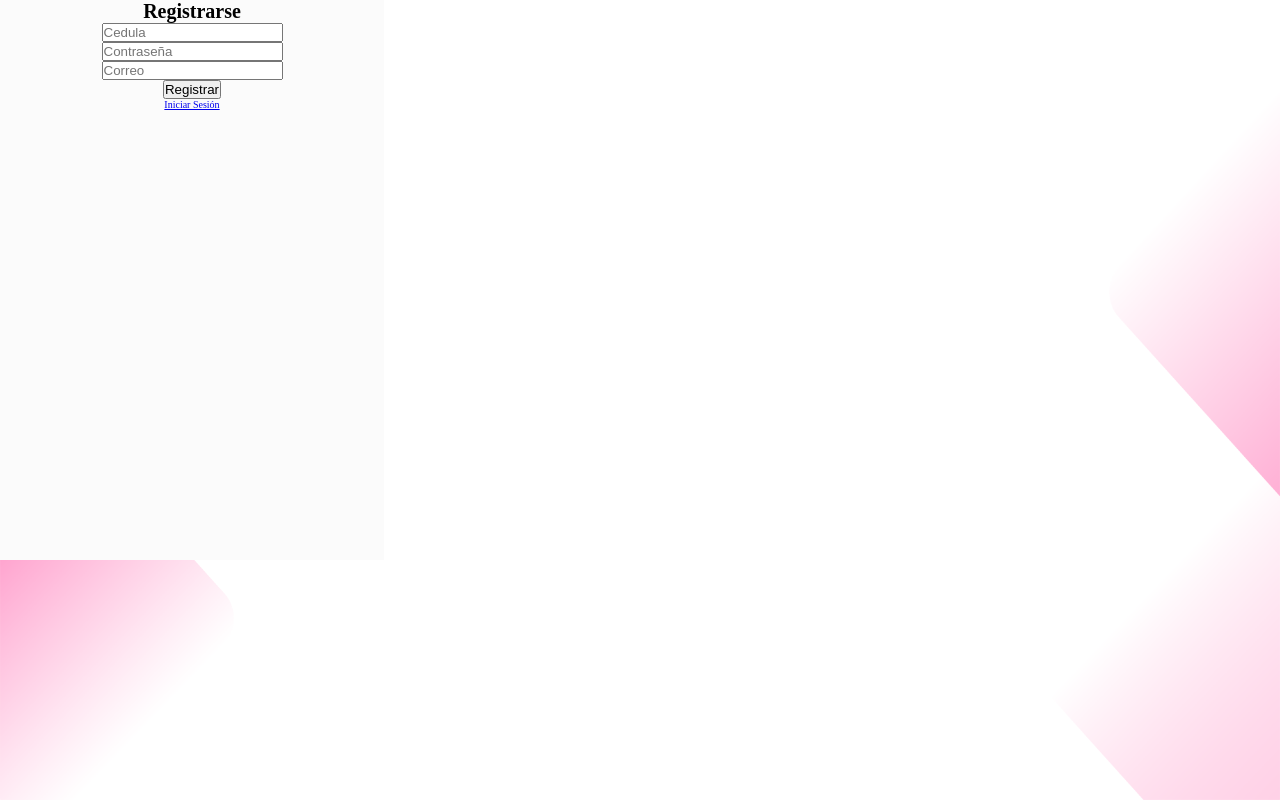
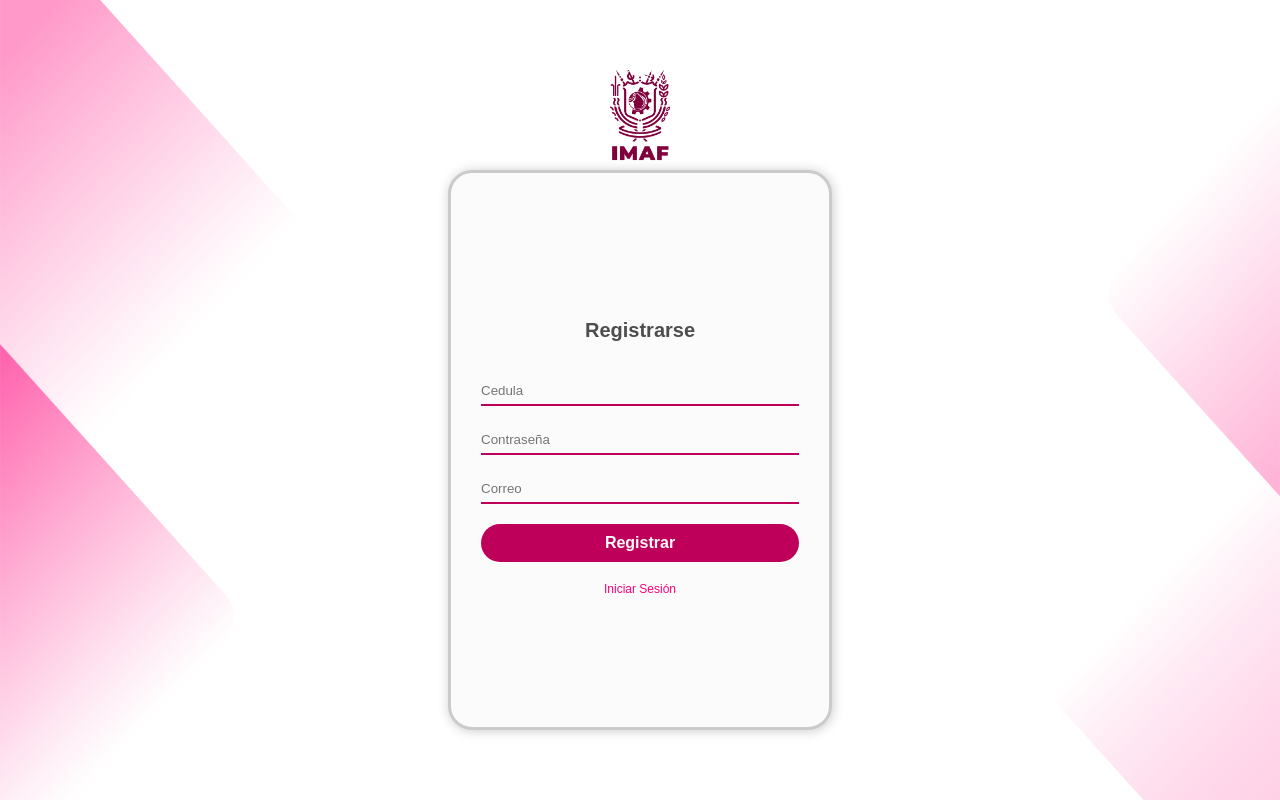
Before and after one commit to Emcahell/imaf-project, a PHP site: page /register.html in a window 1280 px wide. Run offline with PHP 8.4, Linux system fonts and the light colour scheme.

Commit message:
Pantalla de registro

```diff
--- a/register.html
+++ b/register.html
@@ -7,6 +7,8 @@
     <title>Registrarse | IMAF</title>
 </head>
 <body>
+    <div class="box-center">
+        <img src="assets/recursos/logo-imaf.png" alt="logo-IMAF">
 
         <form action="" name="formRegister" class="form">
             <div class="form-title">
@@ -28,5 +30,7 @@
                 <a href="#">Iniciar Sesión</a>
             </div>
         </form>
+    </div>
+
 </body>
 </html>
--- a/styles/globals.css
+++ b/styles/globals.css
@@ -13,6 +13,7 @@
     /* Font Family */
     --font-family: 'Montserrat', sans-serif;
     --font-size: 62.5%;
+    --font-h1: 2rem;
     --font-button: 1.6rem;
     --font-links: 1.2rem;
 
--- a/styles/register.css
+++ b/styles/register.css
@@ -1,3 +1,5 @@
+@import url('https://fonts.googleapis.com/css2?family=Montserrat:ital,wght@0,100..900;1,100..900&display=swap');
+
 *{
     margin: 0;
     padding: 0;
@@ -17,16 +19,19 @@
     /* Font Family */
     --font-family: 'Montserrat', sans-serif;
     --font-size: 62.5%;
+    --font-h1: 2rem;
+    --font-button: 1.6rem;
+    --font-links: 1.2rem;
 
     /* Medidas */
     --width: 30%;
     --height: 70%;
-    --border-login: 3px;
+    --border-login: 3px solid #cbcbcb;
     --border-radius-login: 24px;
 }
 
 html{
-    font-size: 62.5%;
+    font-size: var(--font-size)
 }
 
 body{
@@ -38,17 +43,92 @@ body{
     background-position: center;
     background-attachment: fixed;
     height: 100vh; /* Asegura que el body ocupe toda la pantalla */
+    font-family: "monserrat", sans-serif;
+    display: flex;
+    justify-content: space-around;
 }
 
-/* box-container */
+.box-center{
+    width: 100vw;
+    height: 100vh;
+    display: flex;
+    flex-direction: column;
+    justify-content: center;
+    align-items: center;
+}
+
+img{
+    width: 60px;
+}
+
+/* Form */
 
 .form{
     width: 30%;
     height: 70%;
     display: flex;
-    justify-content: left;
+    justify-content: center;
     align-items: center;
     flex-direction: column;
     background-color: var(--background-color);
-    border:
+    border: var(--border-login);
+    border-radius: var(--border-radius-login);
+    padding: 1rem 3rem;
+    text-align: center;
+    box-shadow: 1px 1px 12px var(--color-gray-borders);
 }
+
+.form-title{
+    width: 100%;
+    margin: 15px 0;
+}
+
+h1{
+    font-size: var(--font-h1);
+    color: var(--color-gray-titles);
+}
+
+.form-item{
+    width: 100%;
+    margin-top: 20px;
+}
+
+.form-input{
+    width: 100%;
+    padding: .6rem 0;
+    border: none;
+    border-bottom: 2px solid var(--color-pink-buttons);
+    outline: none;
+    background: var(--background-color);
+}
+
+.btn{
+    width: 100%;
+    padding: 1rem 2rem;
+    border: none;
+    background: var(--color-pink-buttons);
+    border-radius: var(--border-radius-login);
+    color: var(--background-color);
+    font-size: var(--font-button);
+    font-weight: 600;
+    cursor: pointer;
+}
+
+.btn:hover{
+    background: var(--color-wine);
+}
+
+.form-link{
+    width: 100%;
+    margin-top: 20px;
+}
+
+a{
+    text-decoration: none;
+    color: var(--color-pink-hover);
+    font-size: 1.2rem;
+}
+
+a:hover{
+    text-decoration: underline;
+}
```
Lines whose indentation alone changed are shown as unchanged.
